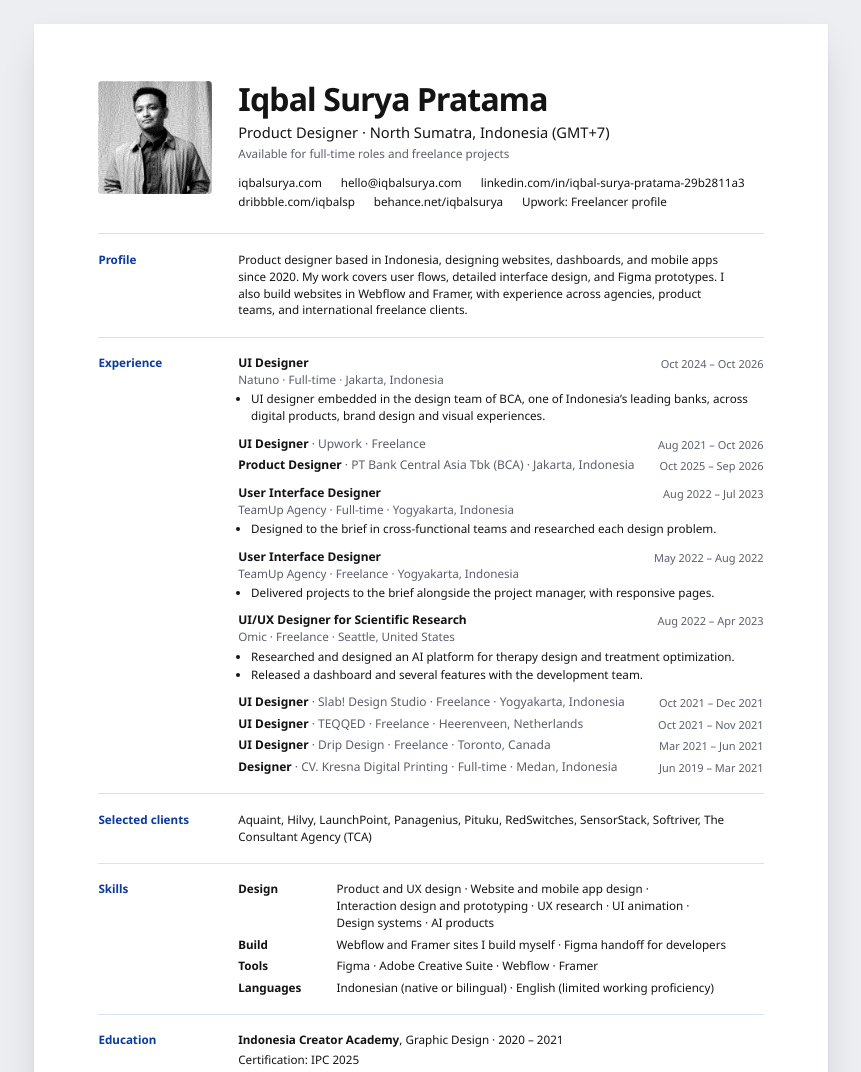
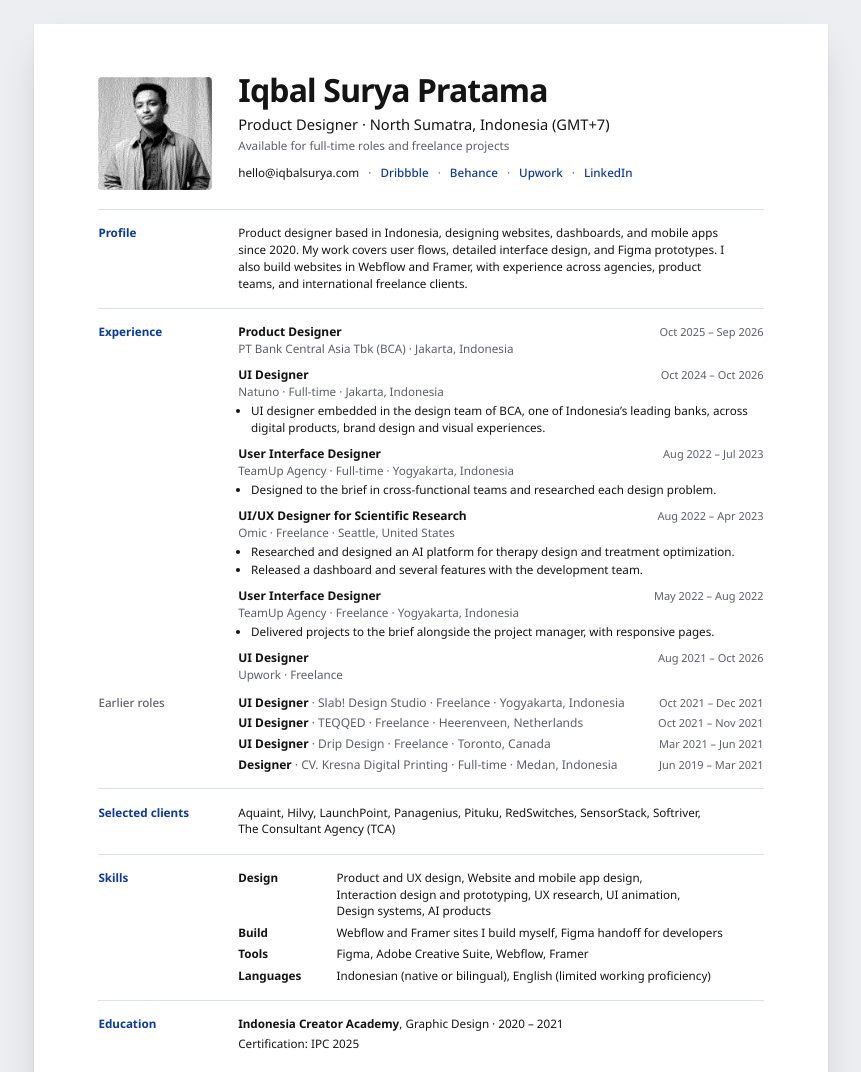
Before and after one commit to iqbal-sp/iqbal-surya-portofolio, a plain HTML site: page resume/cv.html in a window 1280 px wide. Shown: the top 1072 px of the page, without its empty margins (209-1070 px from the left). Drawn offline with Linux system fonts and the light colour scheme.

Commit message:
Tidy the CV layout: newest role first, one shape per entry, a linked contact line
Roles print by start date, so BCA leads; every role since 2022 prints in full and the
early ones sit under their own label in the rail. Dates share the role's baseline, lists
split by commas and never break inside an item, and the contact line is the email plus
Dribbble, Behance, Upwork and LinkedIn by name, each linked. build.mjs now stops when the
page runs past one A4 sheet. The CV PDFs move to ?v=4.

Co-Authored-By: Claude Opus 5.5 <noreply@anthropic.com>

```diff
--- a/option-a-desktop/index.html
+++ b/option-a-desktop/index.html
@@ -242,7 +242,7 @@
   <link rel="stylesheet" href="style.css?v=166">
   <link rel="stylesheet" href="home.css?v=132">
   <link rel="stylesheet" href="winamp.css?v=1">
-  <script src="../shared/content.js?v=114"></script>
+  <script src="../shared/content.js?v=115"></script>
   <script src="../shared/cases.js?v=25"></script>
   <script src="icons.js?v=59"></script>
   <script src="winamp.js?v=1"></script>
--- a/resume/build.mjs
+++ b/resume/build.mjs
@@ -65,10 +65,12 @@ try {
     await loaded;
     // wait for Noto Sans (a fallback face would print silently otherwise) and for the portrait
     const { result } = await send('Runtime.evaluate', {
-      expression: `(async () => { await document.fonts.ready; await Promise.all([...document.images].map((i) => i.decode().catch(() => {}))); return document.fonts.check('700 12px "Noto Sans"') && document.fonts.check('400 12px "Noto Sans"'); })()`,
+      expression: `(async () => { await document.fonts.ready; await Promise.all([...document.images].map((i) => i.decode().catch(() => {}))); const page = document.getElementById('cv'); return { font: document.fonts.check('700 12px "Noto Sans"') && document.fonts.check('400 12px "Noto Sans"'), over: page.scrollHeight - page.clientHeight }; })()`,
       awaitPromise: true, returnByValue: true,
     }, sessionId);
-    if (!result.value) throw new Error(`Noto Sans did not load for ${lang}; check the network and try again`);
+    if (!result.value.font) throw new Error(`Noto Sans did not load for ${lang}; check the network and try again`);
+    // the page hides its overflow, so a CV that grew past one A4 page would lose its footer silently
+    if (result.value.over > 0) throw new Error(`the ${lang} CV runs ${result.value.over}px past one A4 page; shorten it`);
     const { data } = await send('Page.printToPDF', { preferCSSPageSize: true, printBackground: true, generateTaggedPDF: true }, sessionId);
     writeFileSync(path.join(out, name), Buffer.from(data, 'base64'));
     console.log(`${lang}: asset/cv/${name} (${Math.round(Buffer.byteLength(data, 'base64') / 1024)} KB)`);
--- a/resume/cv-data.js
+++ b/resume/cv-data.js
@@ -62,13 +62,13 @@
       en: {
         title: 'Resume', profile: 'Profile', experience: 'Experience', clients: 'Selected clients',
         skills: 'Skills', education: 'Education', languages: 'Languages', certification: 'Certification',
-        present: 'Present', ft: 'Full-time', fl: 'Freelance', updated: 'Updated',
+        present: 'Present', ft: 'Full-time', fl: 'Freelance', updated: 'Updated', earlier: 'Earlier roles',
         months: ['Jan', 'Feb', 'Mar', 'Apr', 'May', 'Jun', 'Jul', 'Aug', 'Sep', 'Oct', 'Nov', 'Dec'],
       },
       id: {
         title: 'CV', profile: 'Profil', experience: 'Pengalaman', clients: 'Klien pilihan',
         skills: 'Keahlian', education: 'Pendidikan', languages: 'Bahasa', certification: 'Sertifikasi',
-        present: 'Sekarang', ft: 'Full-time', fl: 'Freelance', updated: 'Diperbarui',
+        present: 'Sekarang', ft: 'Full-time', fl: 'Freelance', updated: 'Diperbarui', earlier: 'Peran sebelumnya',
         months: ['Jan', 'Feb', 'Mar', 'Apr', 'Mei', 'Jun', 'Jul', 'Agu', 'Sep', 'Okt', 'Nov', 'Des'],
       },
     },
--- a/resume/cv.css
+++ b/resume/cv.css
@@ -21,7 +21,7 @@ body { margin: 0; background: #eceef2; color: var(--ink); font: 400 8.75pt/1.45
 a { color: inherit; text-decoration: none; }
 p, h1, h2, h3, ul, dl, dd { margin: 0; }
 
-.page { display: flex; flex-direction: column; width: 210mm; height: 297mm; overflow: hidden; padding: 15mm 17mm 11mm; background: #fff; }
+.page { display: flex; flex-direction: column; width: 210mm; height: 297mm; overflow: hidden; padding: 14mm 17mm 10mm; background: #fff; }
 @media screen {
   body { padding: 24px 0; }
   .page { margin: 0 auto; box-shadow: 0 1px 2px rgba(20, 20, 20, .08), 0 16px 40px -12px rgba(20, 20, 20, .2); }
@@ -29,35 +29,46 @@ p, h1, h2, h3, ul, dl, dd { margin: 0; }
 @media print { body { background: #fff; } }
 
 /* head: portrait in the rail, name and ways to reach me in the content column */
-.head { display: grid; grid-template-columns: var(--rail) minmax(0, 1fr); column-gap: var(--gap); align-items: start; padding-bottom: 6mm; }
-/* the portrait fills the rail, so its edges line up with every section label below it */
-.photo { display: block; width: 100%; aspect-ratio: 1; height: auto; object-fit: cover; border-radius: 1mm; }
-.name { font-size: 24pt; line-height: 1.1; font-weight: 700; letter-spacing: -0.025em; }
+.head { display: grid; grid-template-columns: var(--rail) minmax(0, 1fr); column-gap: var(--gap); padding-bottom: 5mm; }
+/* the portrait fills the rail, so its edges line up with every section label below it, and it runs the
+   full height of the name block, so its top and bottom meet the name and the last contact line */
+.photo { display: block; align-self: stretch; width: 100%; height: 100%; min-height: var(--rail); object-fit: cover; object-position: 50% 30%; border-radius: 1mm; }
+/* the name's line box sits a little above its capitals; pulled up so the capitals start level with the portrait */
+.name { margin-top: -1.2mm; font-size: 24pt; line-height: 1.1; font-weight: 700; letter-spacing: -0.025em; }
 .role { margin-top: 2mm; font-size: 11pt; line-height: 1.3; }
 .avail { margin-top: 1mm; color: var(--muted); }
-.contact { display: flex; flex-wrap: wrap; gap: 0.6mm 5mm; margin-top: 3mm; padding: 0; list-style: none; }
+/* one line split by middle dots; the profile names print in the accent, so they read as links */
+.contact { display: flex; flex-wrap: wrap; gap: 0.6mm 0; margin-top: 2.6mm; padding: 0; list-style: none; }
+.contact li { white-space: nowrap; }
+.contact li + li::before { content: "·"; padding: 0 2.4mm; color: var(--muted); }
+.contact .link { color: var(--accent); font-weight: 500; }
 
 /* sections: label in the rail, content beside it, a hairline between them */
-.sec { display: grid; grid-template-columns: var(--rail) minmax(0, 1fr); column-gap: var(--gap); padding: 4.6mm 0; border-top: 0.25mm solid var(--rule); }
+.sec { display: grid; grid-template-columns: var(--rail) minmax(0, 1fr); column-gap: var(--gap); padding: 4mm 0; border-top: 0.25mm solid var(--rule); }
 .sec > h2 { font-size: 8.75pt; line-height: 1.45; font-weight: 700; color: var(--accent); }
 .sec-profile p, .sec-clients p { max-width: 132mm; }
+/* a list item (a client, a skill) wraps as a whole */
+.sec-clients span, .rows dd span { white-space: nowrap; }
 
-/* experience: role and dates on one line, the organisation under it */
-.job { display: grid; grid-template-columns: minmax(0, 1fr) auto; column-gap: 4mm; break-inside: avoid; }
-.job + .job { margin-top: 2.8mm; }
+/* experience: recent roles, then the early ones with their own label in the rail */
+.sec-experience { row-gap: 3mm; }
+.sec-experience > div { display: contents; }
+.sec-experience .sub { grid-column: 1; font-size: 8.75pt; line-height: 1.45; font-weight: 500; color: var(--muted); }
+/* role and dates on one line, sharing a baseline, the organisation under them */
+.job { display: grid; grid-template-columns: minmax(0, 1fr) auto; column-gap: 4mm; align-items: baseline; break-inside: avoid; }
+.job + .job { margin-top: 2.4mm; }
 .job h3 { font-size: 9pt; line-height: 1.4; font-weight: 700; }
-.job .when { grid-column: 2; grid-row: 1; font-size: 8.25pt; line-height: 1.55; color: var(--muted); white-space: nowrap; font-variant-numeric: tabular-nums; }
+.job .when { grid-column: 2; grid-row: 1; font-size: 8.25pt; line-height: 1.4; color: var(--muted); white-space: nowrap; font-variant-numeric: tabular-nums; }
 .job .when b { font-weight: 500; color: var(--accent); }
 .job .org { grid-column: 1 / -1; color: var(--muted); }
 .job ul { grid-column: 1 / -1; margin-top: 0.6mm; padding-left: 3.4mm; }
 .job li + li { margin-top: 0.3mm; }
 /* a short early role with nothing more to say keeps to one line: role, then organisation, type and place */
-.job.brief + .job.brief { margin-top: 1.2mm; }
+.job.brief + .job.brief { margin-top: 1mm; }
 .job.brief h3 span { font-weight: 400; color: var(--muted); }
 
 /* lists of equals (skill groups and languages): a name column and a line beside it */
 .rows { display: grid; grid-template-columns: 22mm minmax(0, 1fr); gap: 1.2mm 4mm; }
-.rows dd span { white-space: nowrap; }
 .rows dt { font-weight: 700; }
 .rows dd small { color: var(--muted); font-size: inherit; }
 .sec-education p + p { margin-top: 0.8mm; }
--- a/resume/cv.js
+++ b/resume/cv.js
@@ -7,35 +7,44 @@
   const L = cv.labels[lang];
   const esc = (s) => String(s).replace(/[&<>"]/g, (c) => ({ '&': '&amp;', '<': '&lt;', '>': '&gt;', '"': '&quot;' }[c]));
   const month = (ym) => { const [y, m] = ym.split('/'); return `${L.months[Number(m) - 1]} ${y}`; };
-  const bare = (url) => url.replace(/^https?:\/\/(www\.)?/, '').replace(/\/$/, '');
   const sec = (key, body) => (body ? `<section class="sec sec-${key}"><h2>${esc(L[key])}</h2><div>${body}</div></section>` : '');
   const rows = (list) => (list.length ? `<dl class="rows">${list.map(([k, v]) => `<dt>${k}</dt><dd>${v}</dd>`).join('')}</dl>` : '');
 
   document.documentElement.lang = lang;
   document.title = `${o.fullName}, ${t(o.role)}: ${L.title}`;
 
-  // the portfolio first, so a forwarded CV leads back to the case studies; an Upwork address is a long id, so it
-  // prints as its label, and the others print as their address
-  const contact = [`<li><a href="${esc(o.site)}">${esc(bare(o.site))}</a></li>`, `<li><a href="mailto:${esc(o.email)}">${esc(o.email)}</a></li>`]
-    .concat(o.socials.map((s) => `<li><a href="${esc(s.url)}">${esc(s.key === 'upwork' ? `Upwork: ${t(s.handle)}` : bare(s.url))}</a></li>`)).join('');
+  // the email, then each profile by its name only, linked to its address (the owner's order, 2026-10-07)
+  const order = ['dribbble', 'behance', 'upwork', 'linkedin'];
+  const profiles = order.map((k) => o.socials.find((s) => s.key === k)).filter(Boolean);
+  const contact = [`<li><a href="mailto:${esc(o.email)}">${esc(o.email)}</a></li>`]
+    .concat(profiles.map((s) => `<li><a class="link" href="${esc(s.url)}">${esc(s.label)}</a></li>`)).join('');
 
-  const jobs = o.worklog.map((j) => {
+  // newest start first (the site's work log keeps its own order); roles that ended before 2022 are short
+  // early jobs, so they print one line each under their own label in the rail, and every later role prints
+  // in full: role and dates, then organisation, type and place, then what it involved
+  const byStart = (a, b) => b.from.localeCompare(a.from) || (b.to || '9999').localeCompare(a.to || '9999');
+  const early = (j) => j.to && j.to < '2022';
+  const job = (j) => {
     const place = j.place ? t(cv.places[j.place] || j.place) : '';
     const duties = cv.duties[`${j.org} ${j.from}`] || [];
     const when = `<p class="when">${esc(month(j.from))} – ${j.to ? esc(month(j.to)) : `<b>${esc(L.present)}</b>`}</p>`;
     const org = [j.org, L[j.type], place].filter(Boolean).map(esc).join(' · ');
-    if (j.to && !duties.length) return `<article class="job brief"><h3>${esc(j.role)} <span>· ${org}</span></h3>${when}</article>`;
+    if (early(j)) return `<article class="job brief"><h3>${esc(j.role)} <span>· ${org}</span></h3>${when}</article>`;
     return `<article class="job">
       <h3>${esc(j.role)}</h3>${when}
       <p class="org">${org}</p>
       ${duties.length ? `<ul>${duties.map((d) => `<li>${esc(t(d))}</li>`).join('')}</ul>` : ''}
     </article>`;
-  }).join('');
+  };
+  const log = o.worklog.slice().sort(byStart);
+  const recent = log.filter((j) => !early(j)).map(job).join('');
+  const earlier = log.filter(early).map(job).join('');
+  const jobs = `<div class="jobs">${recent}</div>${earlier ? `<h3 class="sub">${esc(L.earlier)}</h3><div class="jobs">${earlier}</div>` : ''}`;
 
-  const clients = `<p>${PF.home.logos.list.map((c) => esc(c.name)).join(', ')}</p>`;
-  // a skill can carry its own comma, so the items are split by middle dots, and each item wraps as a whole;
-  // languages close the list with their levels
-  const items = (list) => list.map((x) => `<span>${esc(x)}</span>`).join(' · ');
+  // every list item wraps as a whole, split by commas (a middle dot left hanging at a line end looked like a
+  // stray mark); languages close the skills with their levels
+  const items = (list) => list.map((x) => `<span>${esc(x)}</span>`).join(', ');
+  const clients = `<p>${items(PF.home.logos.list.map((c) => c.name))}</p>`;
   const skills = rows(cv.skills.map((s) => [esc(t(s.group)), items(s.items.map((x) => t(x)))])
     .concat([[esc(L.languages), items(o.languages.map((l) => `${t(l)} (${t(l.level).toLowerCase()})`))]]));
   const education = cv.education.map((e) => `<p><b>${esc(e.school)}</b>, ${esc(t(e.study))} · ${esc(e.years)}</p>`)
--- a/shared/content.js
+++ b/shared/content.js
@@ -49,7 +49,7 @@
     photoSet: [128, 192, 256, 384].map((w) => `../asset/iqba-surya-${w}.webp ${w}w`).join(', '),
     // The CV PDF per language, printed from resume/cv.html by `node resume/build.mjs`.
     // Empty = the Resume dialog offers to send it by email instead.
-    cv: { en: '../asset/cv/Iqbal-Surya-Pratama-Resume.pdf?v=3', id: "../asset/cv/Iqbal-Surya-Pratama-CV.pdf?v=3" },
+    cv: { en: '../asset/cv/Iqbal-Surya-Pratama-Resume.pdf?v=4', id: "../asset/cv/Iqbal-Surya-Pratama-CV.pdf?v=4" },
     socials: [
       { key: 'linkedin', label: 'LinkedIn', url: 'https://www.linkedin.com/in/iqbal-surya-pratama-29b2811a3/', handle: 'Iqbal Surya Pratama' },
       { key: 'dribbble', label: 'Dribbble', url: 'https://dribbble.com/iqbalsp', handle: '@iqbalsp' },
```
Also changed, not shown: 2 other files.
